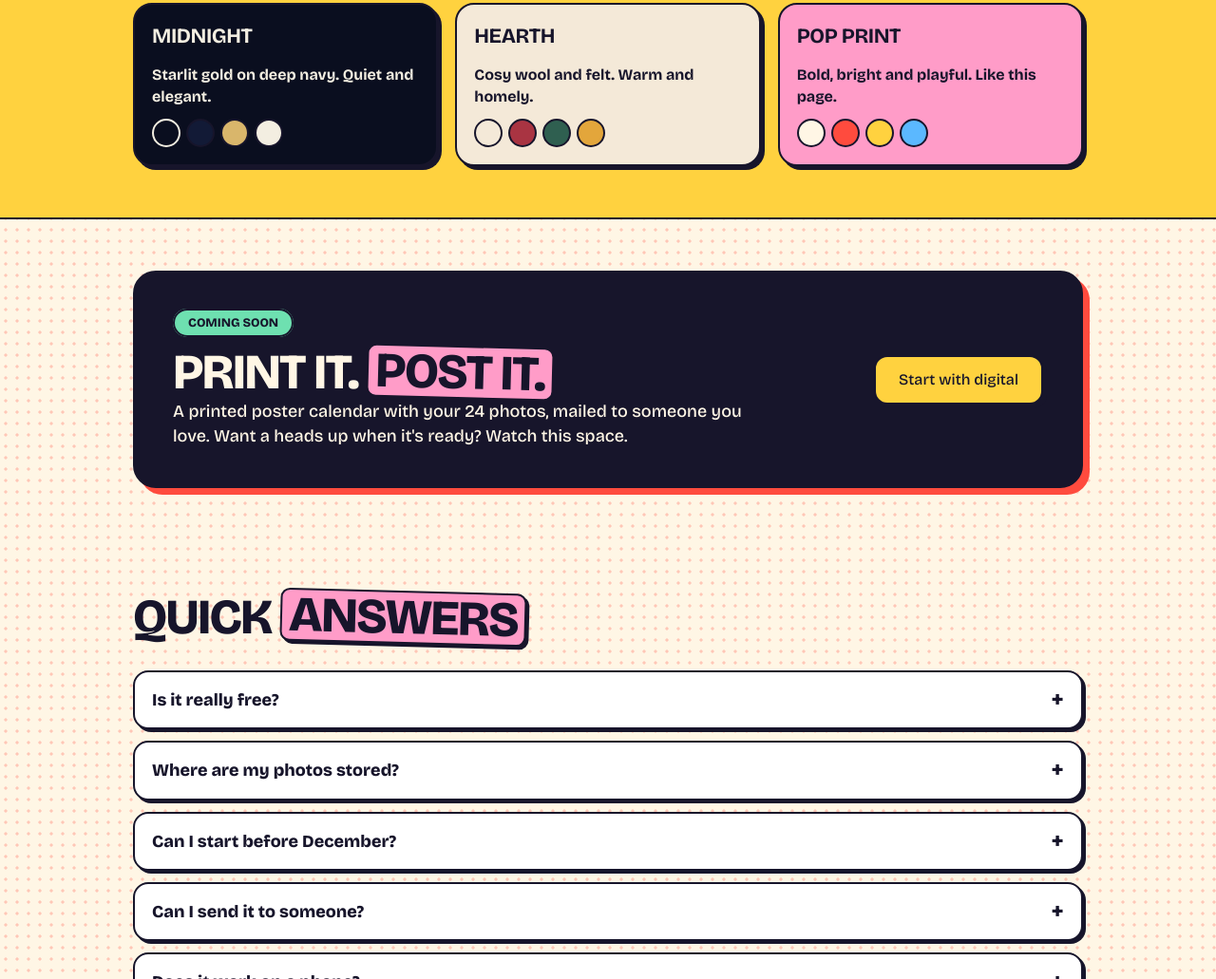
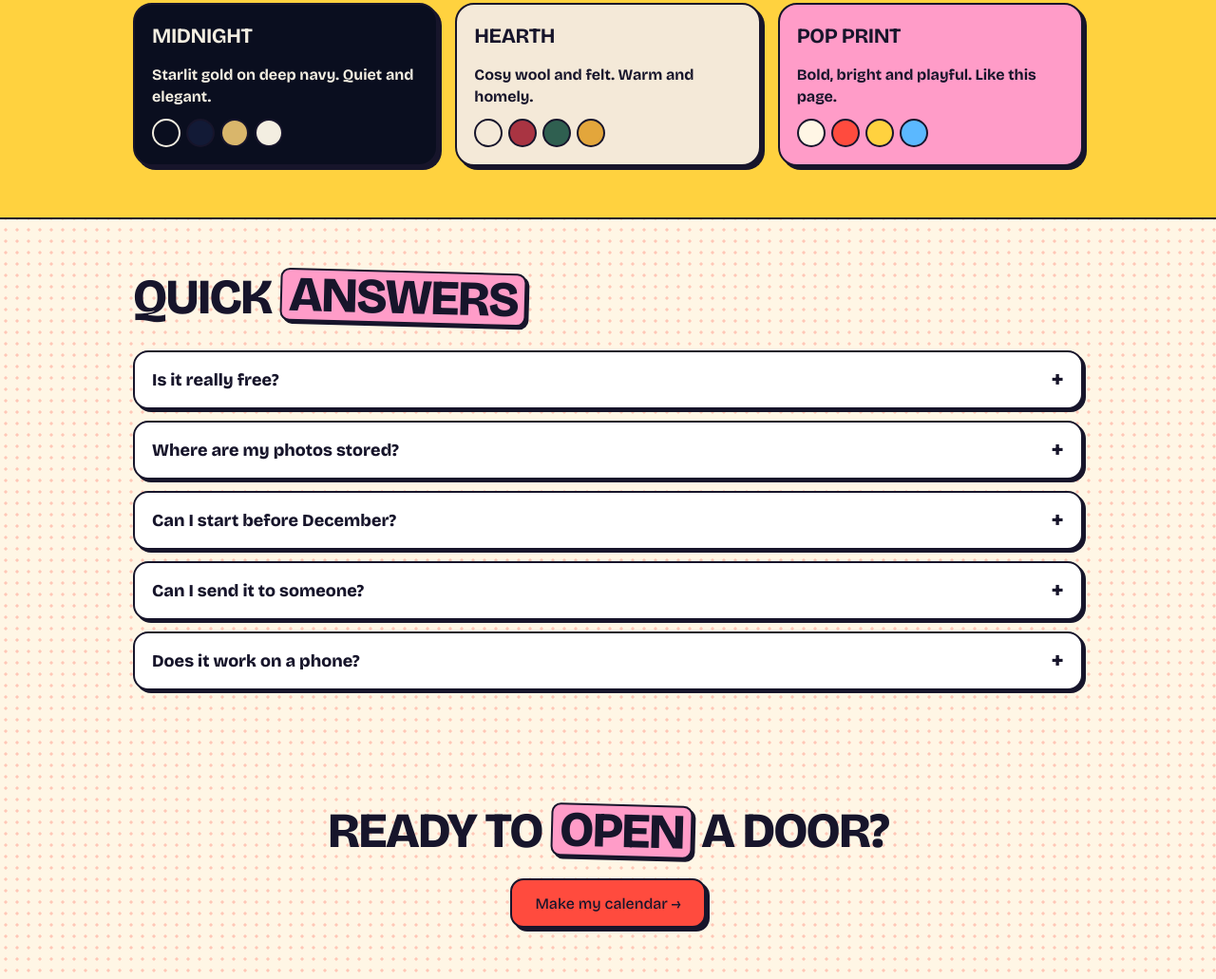
Before and after one commit to Ragnahhhhrock/adventcalendarcreator, a plain HTML site: page public/index.html in a window 1280 px wide. Shown: the part 1888-2919 px from the top of the page at 95% size. Drawn offline with nearby package versions, Linux system fonts and the light colour scheme.

Commit message:
Remove 'Coming soon: Print it. Post it.' content block
Co-Authored-By: Claude Sonnet 5.5 <noreply@anthropic.com>
Claude-Session: https://claude.ai/code/session_01Gttv1MRzLLU3s7yGhvpaLC

```diff
--- a/public/index.html
+++ b/public/index.html
@@ -90,9 +90,6 @@ h2 span{background:var(--pink);border:var(--bd);border-radius:10px;padding:0 .14
 .look h3{margin:0;font-size:22px;text-transform:uppercase;letter-spacing:-.02em}
 .look p{margin:0;font-weight:600}
 .sw{display:flex;gap:6px}.sw b{width:30px;height:30px;border:var(--bd);border-radius:50%}
-.soon{display:flex;flex-direction:column;gap:14px;background:var(--ink);color:var(--cream);border:var(--bd);border-radius:24px;box-shadow:7px 7px 0 var(--red);padding:28px}
-.soon h2{margin:0}.soon h2 span{color:var(--ink)}
-.soon p{margin:0;font-size:18px;font-weight:500;max-width:34em}
 .pill{align-self:flex-start;background:var(--mint);color:var(--ink);border:var(--bd);border-radius:999px;padding:5px 14px;font-weight:800;font-size:13px;text-transform:uppercase}
 details{background:#fff;border:var(--bd);border-radius:16px;box-shadow:3px 3px 0 var(--ink);margin-bottom:12px;padding:0 18px}
 summary{cursor:pointer;font-weight:800;font-size:18px;padding:16px 0;list-style:none;display:flex;justify-content:space-between;gap:12px;min-height:44px}
@@ -110,7 +107,6 @@ footer .wrap{align-items:center}footer .cocoa{min-height:44px;padding:0 16px;fon
   .hero{grid-template-columns:1.1fr .9fr;align-items:center;gap:48px;padding:56px 0 80px}
   .steps,.feats{grid-template-columns:repeat(3,1fr)}.feats{grid-template-columns:repeat(2,1fr)}
   .looks{grid-template-columns:repeat(3,1fr)}
-  .soon{flex-direction:row;align-items:center;justify-content:space-between;padding:40px}
 }
 @media(prefers-reduced-motion:reduce){.tape div{animation:none}html{scroll-behavior:auto}}
 </style>
@@ -173,12 +169,6 @@ footer .wrap{align-items:center}footer .cocoa{min-height:44px;padding:0 16px;fon
   </div>
 </section></div>
 
-<section class="wrap">
-  <div class="soon">
-    <div><span class="pill">Coming soon</span><h2 style="margin-top:14px">Print it. <span>Post it.</span></h2><p>A printed poster calendar with your 24 photos, mailed to someone you love. Want a heads up when it's ready? Watch this space.</p></div>
-    <a class="btn" style="background:var(--yellow);flex:none" href="/app/?theme=pop">Start with digital</a>
-  </div>
-</section>
 
 <section class="wrap" id="faq">
   <h2>Quick <span>answers</span></h2>
```
